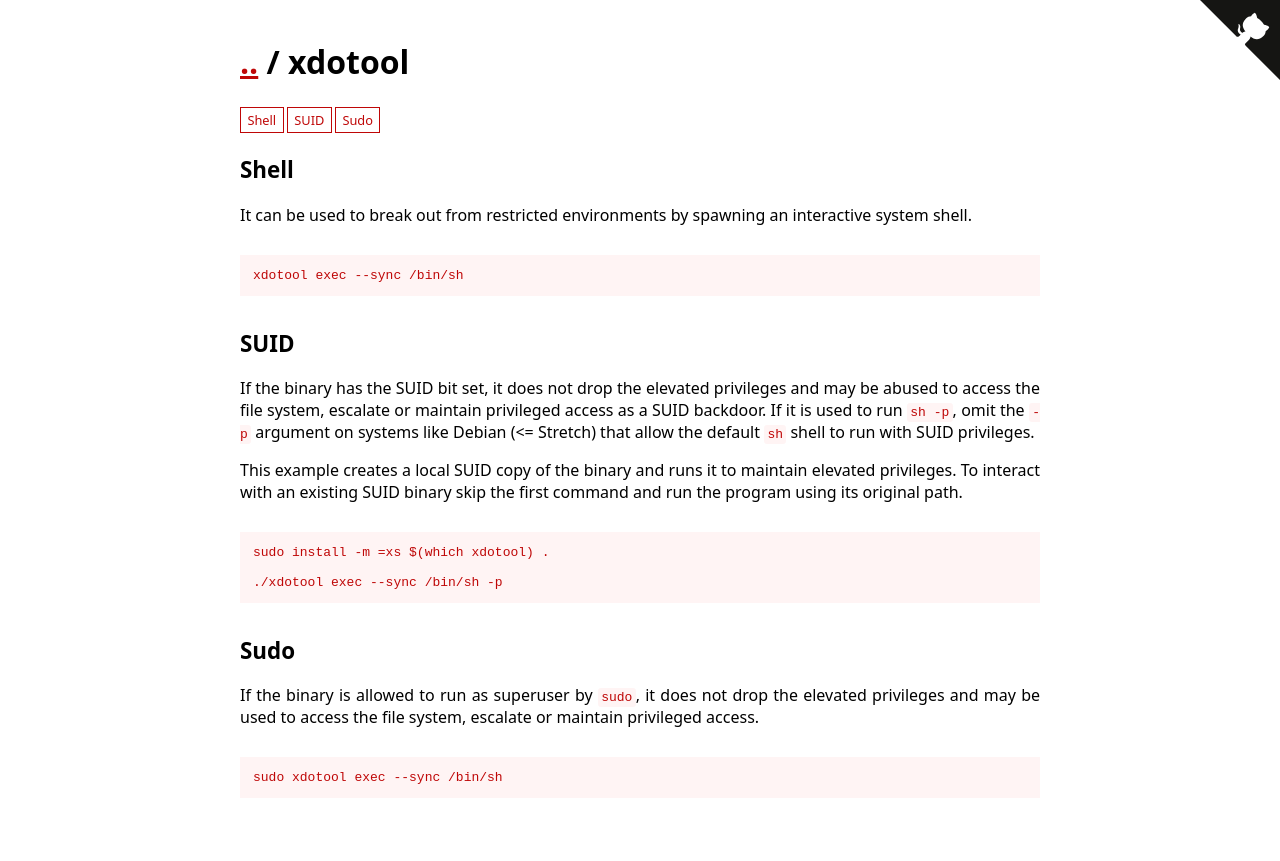
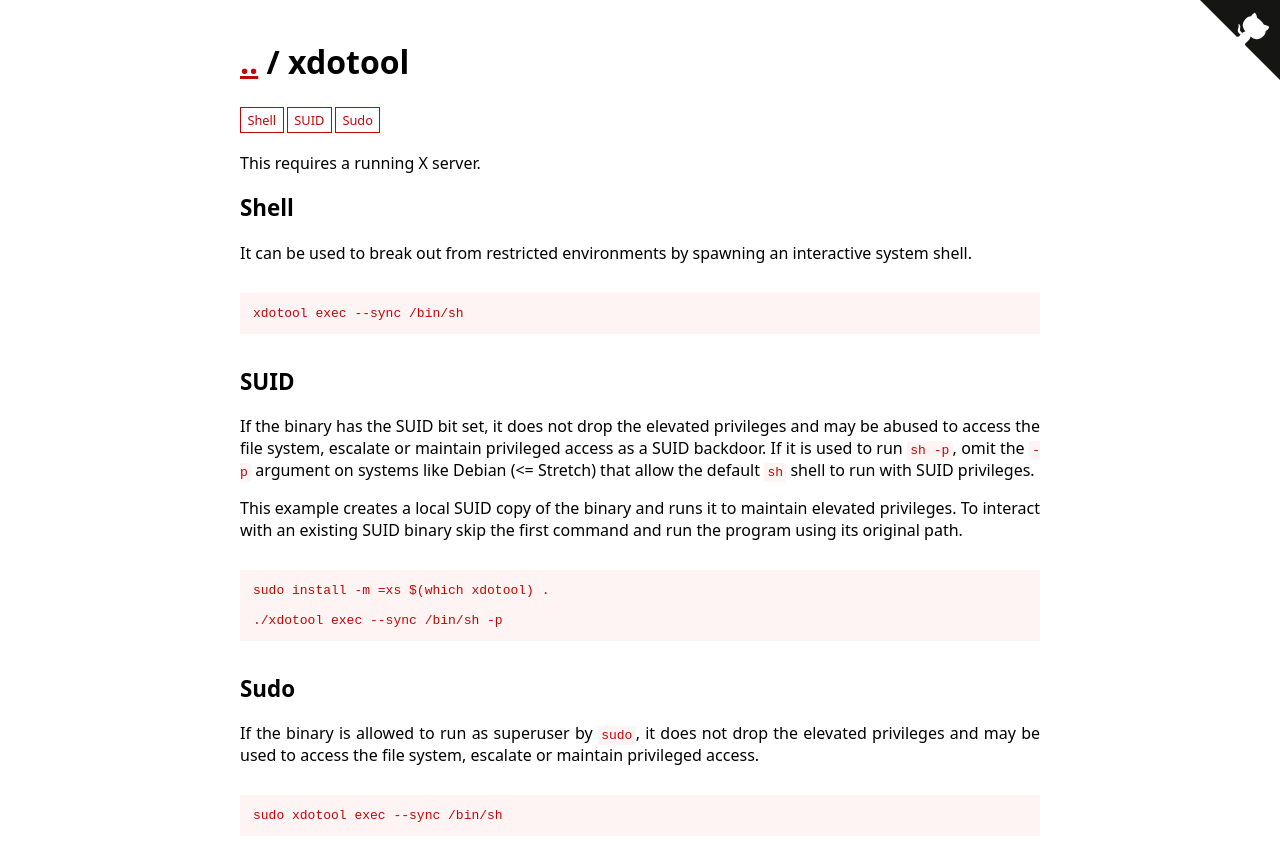
Before and after one commit to GTFOBins/GTFOBins.github.io, a Jekyll site: the page built from _gtfobins/xdotool.md, in a window 1280 px wide. Shown: the top 861 px of the page. Built offline with Jekyll 4.4.1, drawn with Linux system fonts in a browser that asks for light colours.

Commit message:
Add a note about X in xdotool

```diff
--- a/_gtfobins/xdotool.md
+++ b/_gtfobins/xdotool.md
@@ -1,4 +1,5 @@
 ---
+description: This requires a running X server.
 functions:
   shell:
     - code: xdotool exec --sync /bin/sh
```
